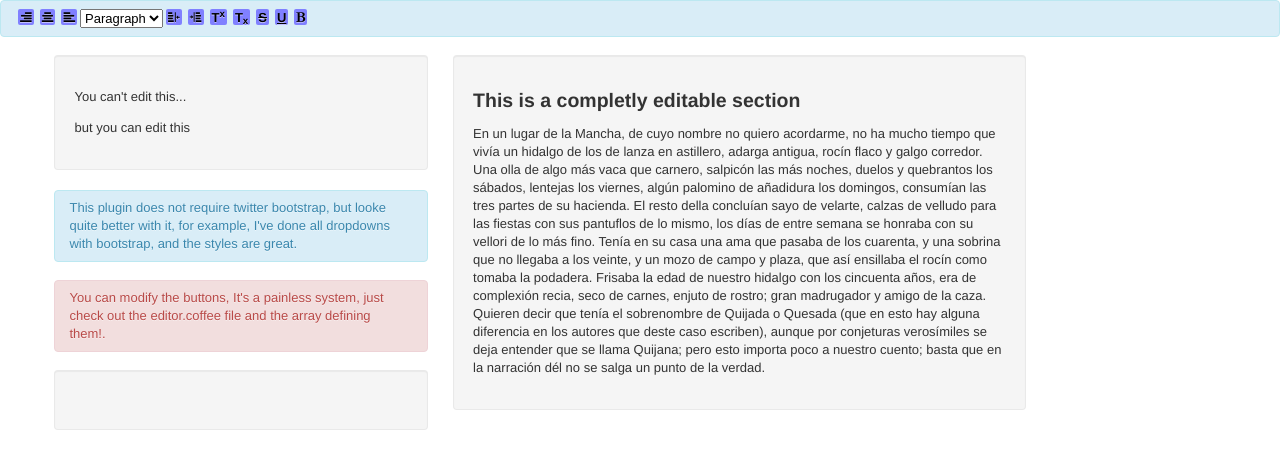
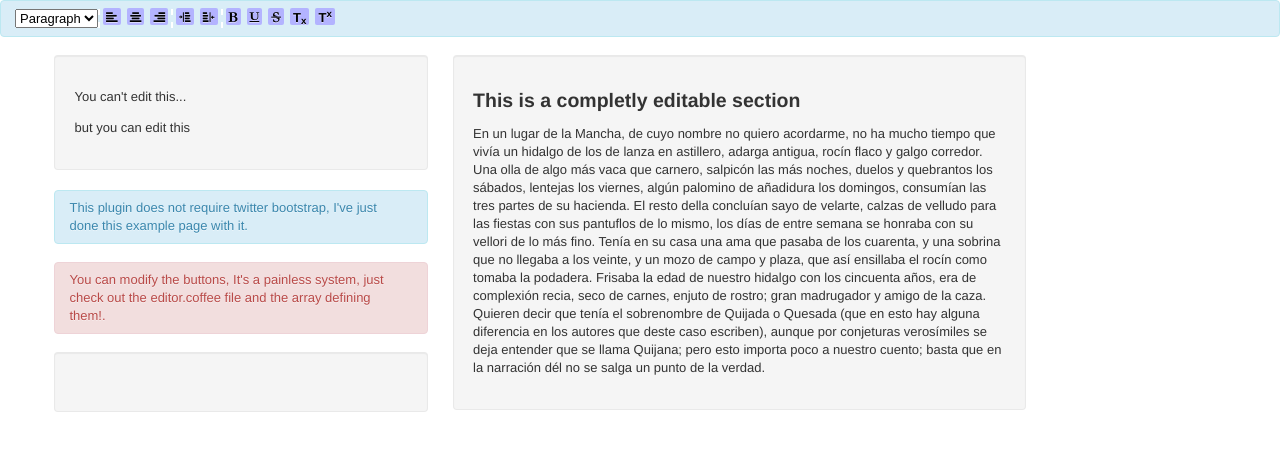
Before and after one commit to TheOtherNet/simpleHtml5Editor, a plain HTML site: page demo/index.html in a window 1280 px wide. Drawn offline with Linux system fonts and the light colour scheme; files whose address does not match are found by name.

Commit message:
Updated demo page with lastest compilation, modified a few stuff s in index

```diff
--- a/demo/css/simpleHtml5Editor.css
+++ b/demo/css/simpleHtml5Editor.css
@@ -716,19 +716,23 @@ ul.icons li .icon-large:before {
 .icon-user-md:before {
   content: "\f200";
 }
+.editor_group {
+  display: inline-block;
+  border-left: 2px dashed #ffffff;
+}
 .hidden {
   display: none;
 }
 .simpleHtml5Editor a {
   color: black;
   text-align: center;
-  padding-left: 2px;
-  padding-right: 2px;
-  padding-botton: 1px;
-  padding-top: 1px;
+  padding-left: 3px;
+  padding-right: 3px;
+  padding-botton: 4px;
+  padding-top: 2px;
   margin: 3px;
   text-decoration: none;
-  background: #8080ff;
+  background: #b3b3ff;
   text-align: center;
   border-radius: 2px;
   font-weight: bold;
--- a/demo/index.html
+++ b/demo/index.html
@@ -18,7 +18,7 @@
 						<p contentEditable=true> but you can edit this </p>
 					</div>
 						<div class="alert alert-info">
-							This plugin does not require twitter bootstrap, but looke quite better with it, for example, I've done all dropdowns with bootstrap, and the styles are great.
+							This plugin does not require twitter bootstrap, I've just done this example page with it.
 						</div>
 						<div class="alert alert-danger">
 							You can modify the buttons, It's a painless system, just check out the editor.coffee file and the array defining them!.
--- a/demo/js/simpleHtml5Editor.js
+++ b/demo/js/simpleHtml5Editor.js
@@ -10,17 +10,19 @@
       this.langs = ['Enter URL', 'Enter Image URL'];
       this.button_creator = [
         {
+          'editor_formatting': [
+            {
               'tag': 'bold',
               'format': '',
               'name': '<i class="icon-bold"></i>'
             }, {
               'tag': 'underline',
               'format': '',
-          'name': '<ins>U</ins>'
+              'name': '<i class="icon-underline"></i>'
             }, {
               'tag': 'strikeThrough',
               'format': '',
-          'name': '<del>S</del>'
+              'name': '<i class="icon-strikethrough"></i>'
             }, {
               'tag': 'subscript',
               'format': '',
@@ -29,7 +31,11 @@
               'tag': 'superscript',
               'format': '',
               'name': 'T<sup>x</sub>'
+            }
+          ]
         }, {
+          'editor_indentation': [
+            {
               'tag': 'indent',
               'format': '',
               'name': '<b class=icon-indent-left></b>'
@@ -37,12 +43,30 @@
               'tag': 'outdent',
               'format': '',
               'name': '<b class=icon-indent-right></b>'
+            }
+          ]
         }, {
-          '<b class=icon-text-height></b>': [
+          'editor_justify': [
+            {
+              'tag': 'justifyLeft',
+              'format': '',
+              'name': '<i class="icon-align-left"></i>'
+            }, {
+              'tag': 'justifyCenter',
+              'format': '',
+              'name': '<i class="icon-align-center"></i>'
+            }, {
+              'tag': 'justifyRight',
+              'format': '',
+              'name': '<i class="icon-align-right"></i>'
+            }
+          ]
+        }, {
+          'select': [
             {
               'tag': 'formatBlock',
               'format': 'p',
-              'name': 'Paragraph'
+              'name': '<i class="icon-paragraph"></i>Paragraph'
             }, {
               'tag': 'formatBlock',
               'format': 'h1',
@@ -57,18 +81,6 @@
               'name': 'Header 3'
             }
           ]
-        }, {
-          'tag': 'justifyRight',
-          'format': '',
-          'name': '<i class="icon-align-left"></i>'
-        }, {
-          'tag': 'justifyCenter',
-          'format': '',
-          'name': '<i class="icon-align-center"></i>'
-        }, {
-          'tag': 'justifyLeft',
-          'format': '',
-          'name': '<i class="icon-align-right"></i>'
         }
       ];
       _ref = this.button_creator;
@@ -76,23 +88,51 @@
         btn = _ref[_i];
         this.create_button(btn);
       }
-      ($('.editor-button')).on('click', this.execcmd);
+      ($('.editor_button')).on('click', this.execcmd);
       ($('.editor_nav')).on('change', this.execcmd);
     }
 
-    SimpleHtml5Editor.prototype.create_button = function(btn) {
-      var elem, element, html, name;
-      if (btn['tag']) {
-        html = '<a class="editor-button" href="#" data-format=\"' + btn['format'] + '\" data-tag=\"' + btn['tag'] + '\"  >' + btn['name'] + '</a>';
-      } else {
+    SimpleHtml5Editor.prototype.create_group = function(name, element) {
+      var elem, html;
+      html = "<div class='editor_group " + name + "'>";
+      for (elem in element) {
+        html += '<a href=# class=editor_button data-format=\"' + element[elem]['format'] + '\" data-tag=\"' + element[elem]['tag'] + '\"  >' + element[elem]['name'] + '</a>';
+      }
+      html += "</div>";
+      return html;
+    };
+
+    SimpleHtml5Editor.prototype.create_select = function(element) {
+      var elem, html;
       html = "<select class='editor_nav'>";
-        for (name in btn) {
-          element = btn[name];
       for (elem in element) {
         html += '<option data-format=\"' + element[elem]['format'] + '\" data-tag=\"' + element[elem]['tag'] + '\"  >' + element[elem]['name'] + '</option>';
       }
+      html += "</select>";
+      return html;
+    };
+
+    SimpleHtml5Editor.prototype.create_button = function(btn) {
+      var element, html, name;
+      if (btn['tag']) {
+        html = '<a class="editor_button" href="#" data-format=\"' + btn['format'] + '\" data-tag=\"' + btn['tag'] + '\"  >' + btn['name'] + '</a>';
+      } else {
+        for (name in btn) {
+          element = btn[name];
+          console.log(name, element);
         }
-        html += "</select>";
+        if (name === "select") {
+          for (name in btn) {
+            element = btn[name];
+            html = this.create_select(element);
+          }
+        }
+        if (name !== "select") {
+          for (name in btn) {
+            element = btn[name];
+            html = this.create_group(name, element);
+          }
+        }
       }
       return this.element.prepend(html);
     };
@@ -104,8 +144,11 @@
         target = target[target.selectedIndex];
       } else if (!($(target)).is('a')) {
         target = ($(target)).parent()[0];
+      } else if (!($(target)).is('a')) {
+        target = ($(target)).parent()[0];
       }
       tag = target.dataset['tag'];
+      console.log(target);
       if (tag === "formatBlock") {
         data = target.dataset['format'];
       } else if (tag === 'createlink' || tag === 'insertImage') {
```
Also changed, not shown: demo/css/simpleHtml5Editor.min.css, demo/js/simpleHtml5Editor.min.js. Lines whose indentation alone changed are shown as unchanged.
